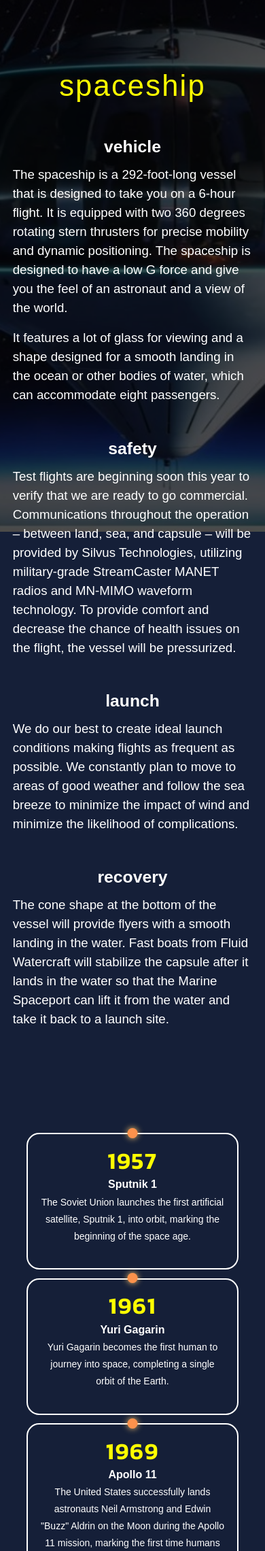
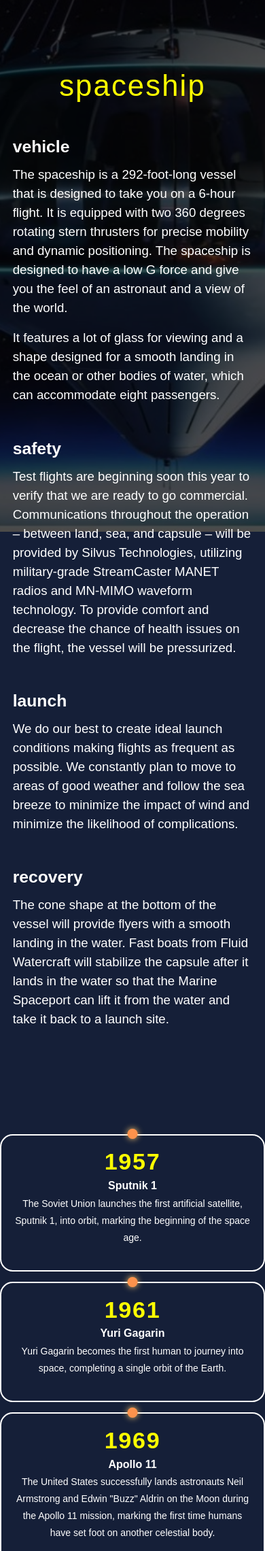
Before and after one commit to bossbadi-web/interstellr, a Flask app: page /spaceship in a window 390 px wide. Shown: the part 62-2343 px from the top of the page at 68% size. Run offline with Flask 3, Linux system fonts and the light colour scheme; some libraries are stand-ins or nearby versions; some web fonts are replaced.

Commit message:
fix timeline bug

```diff
--- a/static/css/spaceship-style.css
+++ b/static/css/spaceship-style.css
@@ -1,4 +1,3 @@
-@import url("https://fonts.googleapis.com/css2?family=Kanit:wght@600&family=Montserrat:wght@300;400;500&display=swap");
 #spaceBanner {
   display: block;
   width: 100%;
@@ -64,10 +63,6 @@
   text-align: center;
   margin-left: 300px;
   margin-right: 300px;
-}
-* {
-  margin: 0;
-  padding: 0;
 }
 .timeline {
   margin: 5em auto;
@@ -136,9 +131,8 @@
 .checkpoint:nth-child(even) div::before {
   right: -0.5em;
 }
-@media screen and (max-width: 480px) {
+@media screen and (max-width: 1300px) {
   .timeline {
-    width: 80%;
     margin: 2em auto;
   }
   #spaceflight_block1 p {
@@ -212,10 +206,6 @@
     object-fit: cover;
     object-position: 100% 0%;
   }
-  h2 {
-    text-align: center;
-  }
-
   #index_block1 {
     margin-top: 50px;
   }
```
